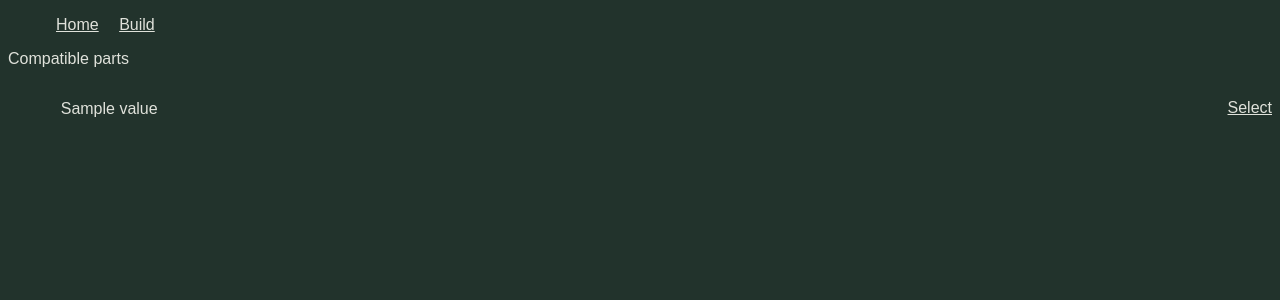
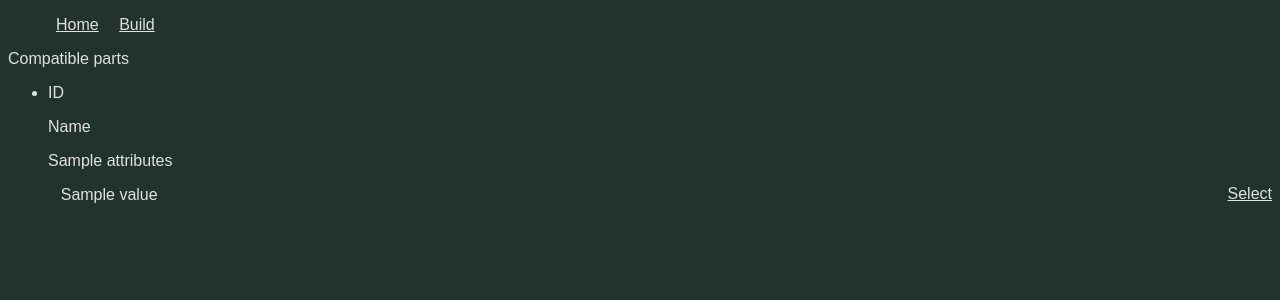
Before and after one commit to BRCDel/set09103, a Flask app: template templates/choose.html in a window 1280 px wide. Shown: the top 300 px of the page. Run offline with Flask 2, Linux system fonts and the light colour scheme; the template is opened without the code that fills it: most values are stand-ins (such as "Sample title", 1, 10 or a date in 2020).

Commit message:
don't do css kids

```diff
--- a/templates/builder.html
+++ b/templates/builder.html
@@ -11,9 +11,6 @@
         <li><a href="/">Home</a></li>
         <li><a href="/builder">Build</a></li>
     </ul>
-    <ul id="actionbar">
-        <a href="/clear">Clear list</a>
-    </ul>
     <p>Parts list</p>
     <ul>
         <li>CPU: {{ userlist.cpu }} <a href="/choose?part=cpu"> Choose</a></li>
@@ -25,5 +22,8 @@
         <li>Cooler: {{ userlist.cooler }} <a href="/choose?part=cooler"> Choose</a></li>
         <li>Case: {{ userlist.pc_case }} <a href="/choose?part=pc_case"> Choose</a></li>
     </ul>
+    <ul id="actionbar">
+        <a href="/clear">Clear list</a>
+    </ul>
 </body>
 </html>
--- a/templates/choose.html
+++ b/templates/choose.html
@@ -13,6 +13,7 @@
     </ul>
     <p>Compatible parts</p>
     <ul>
+        <li><p>ID</p><p>Name</p>{{ attributes }}</li>
         {% for item in parts %}
         <li id=parts_found>
             {% for value in item %}
```
